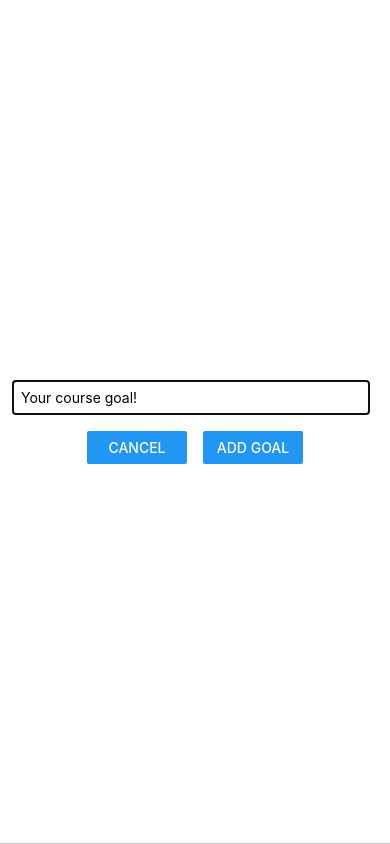
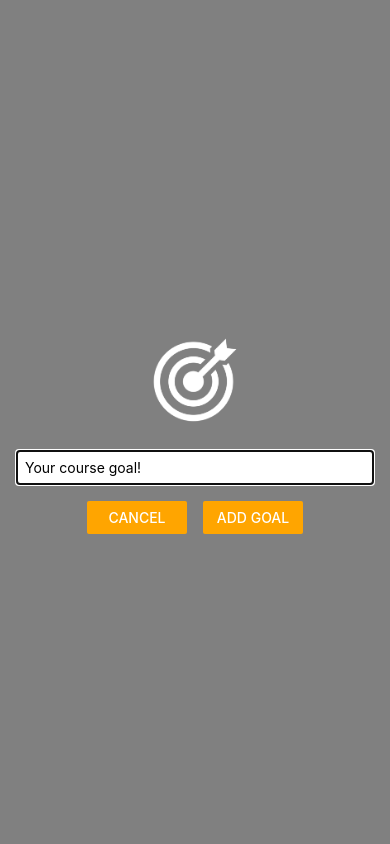
Before and after one commit to PaingThu/FirstReactProject, a React Native app: screen / in a window 390 px wide. Both pictures are taken after a click on the button "ADD NEW GOAL". Built offline with nearby package versions, Linux system fonts and the light colour scheme.

Commit message:
Display image - <Image />

```diff
--- a/components/GoalInput.js
+++ b/components/GoalInput.js
@@ -1,5 +1,5 @@
 import { useState } from 'react'
-import { View, TextInput, Button, StyleSheet, Modal } from 'react-native'
+import { View, TextInput, Button, StyleSheet, Modal, Image } from 'react-native'
 
 function GoalInput(props) {
     const [enteredGoalText,setEtnteredGoalText] = useState('')
@@ -17,13 +17,14 @@
     return (
         <Modal visible={props.visible} animationType='slide'>
             <View style={styles.inputContainer}>
+                <Image style={styles.image} source={require('../assets/images/goal.png')} />
                 <TextInput style={styles.textInput} placeholder='Your course goal!' value={enteredGoalText} onChangeText={goalInputHandler}/>
                 <View style={styles.buttonContainer}>
                     <View style={styles.button}>
-                        <Button title='Cancel' onPress={props.onCancel}/>
+                        <Button title='Cancel' color="orange" onPress={props.onCancel}/>
                     </View>
                     <View style={styles.button}>
-                        <Button title='Add Goal' onPress={addGoalHandler}/>
+                        <Button title='Add Goal' color="orange" onPress={addGoalHandler}/>
                     </View>
 
 
@@ -42,15 +43,18 @@
         alignItems: 'center',
         justifyContent: 'center',
         paddingHorizontal: 16,
-        borderBottomWidth: 1,
-        borderBottomColor: '#cccccc',
-        backgroundColor: 'white'
+        backgroundColor: 'gray',
+    },
+    image: {
+        width: 100,
+        height: 100,
+        margin: 20
     },
     textInput: {
         borderWidth: 1,
         borderColor: '#ccc',
+        backgroundColor: 'white',
         width: '100%',
-        marginRight: 8,
         padding: 8,
     },
     buttonContainer:{
```
Also changed, not shown: assets/images/goal.png (added).
